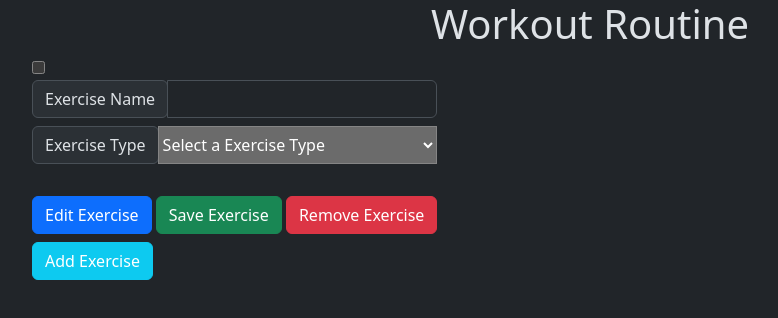
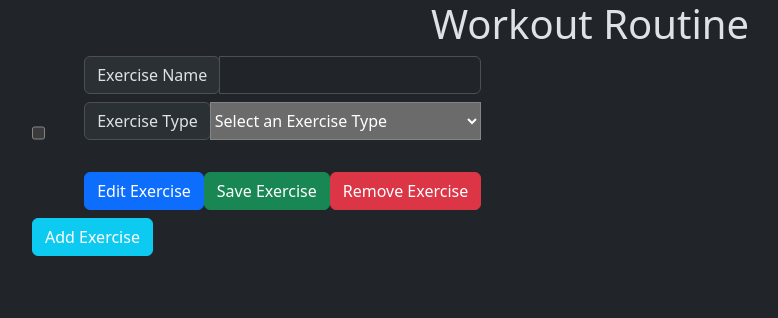
Before and after one commit to lbrooks81/Exercise-Routine-Builder, a plain HTML site: page index.html in a window 1280 px wide. Shown: the whole page, without its empty margins (50-828 px from the left). Drawn offline with nearby package versions, Linux system fonts and the light colour scheme.

Commit message:
Update #6 - More stylizations

```diff
--- a/css/index.css
+++ b/css/index.css
@@ -8,9 +8,9 @@
     border-bottom: grey;
 }
 
-th
+tr
 {
-    width: 10%;
+
 }
 
 .checkbox
@@ -21,8 +21,10 @@ th
 
 .checkbox-item
 {
-    height: inherit;
+    align-self: center;
     display: inline-flex;
+    height: 8em;
+    width: 3em;
 }
 
 .timer-inputs
@@ -32,20 +34,20 @@ th
 
 .timer-input-group
 {
-    align-items: center !important;
+    display: inline-flex;
+    align-items: center;
+    border: 1px solid rgb(73, 80, 87);
+    border-radius: 5px;
 }
 
-
-
-.rep
+.center
 {
-    flex: 1;
+    margin: 0 auto;
+    display: flex;
+    justify-content: space-evenly;
+    align-items: center;
 }
 
-#type-container
-{
-    display: inline-flex;
-}
 
 .type
 {
--- a/index.html
+++ b/index.html
@@ -7,12 +7,14 @@
     <link href="https://cdn.jsdelivr.net/npm/bootstrap@5.3.3/dist/css/bootstrap.min.css" rel="stylesheet" integrity="sha384-QWTKZyjpPEjISv5WaRU9OFeRpok6YctnYmDr5pNlyT2bRjXh0JMhjY6hW+ALEwIH" crossorigin="anonymous">
 </head>
 <body>
-<div id="container">
+<div>
 <main class="container">
   <div id="header-container">
       <h1>Workout Routine</h1>
   </div>
-  <div id="exercises"></div>
+  <table id="exercises">
+
+  </table>
   <button class="btn btn-info mb-5" id="new-exercise" style="color: white;">Add Exercise</button>
 </main>
 </div>
--- a/js/index.mjs
+++ b/js/index.mjs
@@ -26,18 +26,27 @@ class Exercise
     timerSeconds;
     timerOutput;
     timerId;
+    repsInput;
+    repsLabel;
+    setsInput;
+    setsLabel;
+    timerBlock;
 
     constructor()
     {
         this.exerciseNum = exerciseNumCounter++;
         this.timerId = 0;
-        this.timeRemaining = 0;
+        this.timeRemaining = 1000;
         this.addExercise();
+        this.repsInput = document.getElementById(`reps-${this.exerciseNum}`);
+        this.repsLabel = document.querySelector(`label[for="reps-${this.exerciseNum}-input"]`);
+        this.setsInput = document.getElementById(`sets-${this.exerciseNum}`);
+        this.setsLabel = document.querySelector(`label[for="sets-${this.exerciseNum}-input"]`);
+        this.timerBlock = document.getElementById(`time-${this.exerciseNum}`);
     }
     addExercise()
     {
-        const newExercise = document.createElement('div');
-        newExercise.setAttribute("id", `exercise-${this.exerciseNum}`);
+        const newExercise = document.createElement('ti');
         newExercise.innerHTML =
         `
         <div class="d-inline-block" id="exercise-${this.exerciseNum}">
@@ -50,27 +59,27 @@ class Exercise
                 <input class="form-control" id="exercise-input-${this.exerciseNum}" type="text">
             </span>
 
-            <div class="input-group mb-2" id="type-container">
+            <div class="input-group mb-2">
                 <div class="input-group-prepend">
                     <label class="input-group-text type" for="exercise-type-${this.exerciseNum}">Exercise Type</label>
                 </div>
                 <select class="custom-select type" id="exercise-type-${this.exerciseNum}">
-                    <option value="default" hidden>Select a Exercise Type</option>
+                    <option value="default" hidden>Select an Exercise Type</option>
                     <option value="time">Time-Based</option>
                     <option value="rep">Repetition-Based</option>
                 </select>
             </div>
 
             <div class="input-group my-2" id="time-${this.exerciseNum}">
-                <div class="input-group timer-input-group">
+                <div class="timer-input-group">
                     <label for="hour-input-${this.exerciseNum}">H
-                        <input class="timer-inputs" id="hour-input-${this.exerciseNum}" type="number" value="0">
+                        <input class="timer-inputs" id="hour-input-${this.exerciseNum}" type="number" value="0" min="0">
                     </label>
                     <label for="minute-input-${this.exerciseNum}">M
-                        <input class="timer-inputs" id="minute-input-${this.exerciseNum}" type="number" value="0">
+                        <input class="timer-inputs" id="minute-input-${this.exerciseNum}" type="number" value="0" min="0">
                     </label>
                     <label for="second-input-${this.exerciseNum}">S
-                        <input class="timer-inputs" id="second-input-${this.exerciseNum}" type="number" value="0">
+                        <input class="timer-inputs" id="second-input-${this.exerciseNum}" type="number" value="0" min="0">
                     </label>
                     <button class="btn btn-primary" type="button" id="timer-${this.exerciseNum}-btn">Start Timer</button>
                     <button class="btn btn-danger" type="button" id="timer-${this.exerciseNum}-stop">Stop</button>
@@ -80,26 +89,28 @@ class Exercise
                 </div>
             </div>
 
-            <div class="d-inline-flex" id="reps-container">
-                <div class="input-group mb-2 rep" id="reps-${this.exerciseNum}">
+            <div class="d-inline-flex reps" id="reps-container">
+                <div class="input-group mb-2" id="reps-${this.exerciseNum}">
                     <div class="input-group-prepend">
                         <span class="input-group-text">
                             <label for="reps-${this.exerciseNum}-input"></label>
                         </span>
                     </div>
-                    <input class="form-control w-100" id="reps-${this.exerciseNum}-input">
+                    <input class="form-control w-100" id="reps-${this.exerciseNum}-input"
+                    type="number" min="0">
                 </div>
 
-                <div class="input-group mb-2 rep" id="sets-${this.exerciseNum}">
+                <div class="input-group mb-2 center" id="sets-${this.exerciseNum}">
                     <div class="input-group-prepend" >
                         <span class="input-group-text">
                             <label for="sets-${this.exerciseNum}-input"></label>
                         </span>
                     </div>
-                    <input class="form-control w-100" id="sets-${this.exerciseNum}-input">
+                    <input class="form-control w-100" id="sets-${this.exerciseNum}-input"
+                    type="number" min="0">
                 </div>
             </div>
-            <div class="mb-2" id="btn-container">
+            <div class="mb-2 center" id="btn-container">
                 <button class="btn btn-primary" type="button" id="edit-btn-${this.exerciseNum}">Edit Exercise</button>
                 <button class="btn btn-success" type="button" id="save-btn-${this.exerciseNum}">Save Exercise</button>
                 <button class="btn btn-danger" type="button" id="remove-btn-${this.exerciseNum}">Remove Exercise</button>
@@ -107,19 +118,23 @@ class Exercise
         </div>
         `;
 
-        const exercise = document.createElement("div");
-        exercise.setAttribute("display", "inline-block");
+        const div = document.createElement("div");
+        div.classList.add('center');
 
-        const checkboxDiv = document.createElement("div");
+        const exercise = document.createElement("tr");
+        exercise.classList.add('exercises');
+        exercise.setAttribute("id", `exercise-${this.exerciseNum}`);
+
+
+        const checkboxDiv = document.createElement("ti");
         checkboxDiv.classList.add('checkbox-item');
 
         exercise.appendChild(checkboxDiv);
         exercise.appendChild(newExercise);
-        document.getElementById("exercises").appendChild(exercise);
 
-        const parent = checkboxDiv.parentNode;
-        console.log(parent);
-        console.log(parent.style);
+        div.appendChild(exercise)
+
+        document.getElementById("exercises").appendChild(div);
 
         const checkbox = document.createElement("input");
         checkbox.setAttribute("id", `checkbox-${this.exerciseNum}`);
@@ -127,7 +142,6 @@ class Exercise
         checkbox.setAttribute("type", "checkbox");
 
         checkboxDiv.appendChild(checkbox);
-
 
         this.timerHours = document.getElementById(`hour-input-${this.exerciseNum}`);
         this.timerMinutes =  document.getElementById(`minute-input-${this.exerciseNum}`);
@@ -171,8 +185,7 @@ class Exercise
         document.getElementById(`remove-btn-${this.exerciseNum}`)
             .addEventListener('click', () =>
             {
-                // TODO add pop-up with confirmation
-                document.getElementById('exercises').removeChild(exercise);
+                document.getElementById('exercises').removeChild(div);
             });
 
 
@@ -208,8 +221,10 @@ class Exercise
         document.getElementById(`timer-${this.exerciseNum}-btn`)
             .addEventListener('click', () =>
             {
-                console.log(this.timeRemaining);
-                this.timeRemaining += 1000;
+                if(this.timerSeconds + this.timerMinutes + this.timerHours === 0)
+                {
+                    return;
+                }
                 this.timeChange = Date.now();
                 this.timerId = setInterval(function () {this.startTimer()}.bind(this), 1);
             });
@@ -229,52 +244,37 @@ class Exercise
 
         if(selection === 'rep')
         {
-            document.getElementById(`reps-${this.exerciseNum}`)
-                .style.display = 'block';
-            document.querySelector(`label[for="reps-${this.exerciseNum}-input"]`)
-                .textContent = 'Reps';
+            this.repsInput.style.display = 'block';
+            this.repsLabel.textContent = 'Reps';
+            this.setsInput.style.display = 'block';
+            this.setsLabel.textContent = 'Sets';
 
-            document.getElementById(`sets-${this.exerciseNum}`)
-                .style.display = 'block';
-            document.querySelector(`label[for="sets-${this.exerciseNum}-input"]`)
-                .textContent = 'Sets';
-
-
-            document.getElementById(`time-${this.exerciseNum}`)
-                .style.display = 'none';
+            this.timerBlock.style.display = 'none';
         }
         else if(selection === 'time')
         {
-            document.getElementById(`time-${this.exerciseNum}`)
-                .style.display = 'block';
-            document.getElementById(`minute-input-${this.exerciseNum}`).textContent = 'M';
+            this.timerBlock.style.display = 'block';
 
-            /*document.querySelectorAll(".timer-input-group label")[0]
-                .textContent = 'H';
-
-
-            document.querySelectorAll(".timer-input-group label")[1].innerHTML
-                // .textContent = 'M';
-
-            document.querySelectorAll(".timer-input-group label")[2]
-                .textContent = 'S';
-*/
-
-            document.getElementById(`reps-${this.exerciseNum}`)
-                .style.display = 'none';
-            document.getElementById(`sets-${this.exerciseNum}`)
-                .style.display = 'none';
+            this.repsInput.style.display = 'none';
+            this.setsInput.style.display = 'none';
         }
     }
 
     startTimer()
     {
+        if(this.timeRemaining <= 0)
+        {
+            return;
+        }
         this.timeRemaining -= Date.now() - this.timeChange;
         this.timeChange = Date.now();
 
         this.timerOutput.textContent = `${addZero(Math.floor(this.timeRemaining / 3600000 % 24), false)}:` +   // Hours
             `${addZero(Math.floor(this.timeRemaining / 60000 % 60), false)}:` +     // Minutes
             `${addZero(Math.floor(this.timeRemaining / 1000 % 60), false)}`;        // Seconds
+
+        document.getElementById(`timer-${this.exerciseNum}-btn`)
+            .setAttribute("disabled", '');
 
         if(this.timeRemaining <= 0)
         {
@@ -284,6 +284,14 @@ class Exercise
 
     stopTimer()
     {
+        document.getElementById(`timer-${this.exerciseNum}-btn`)
+            .removeAttribute("disabled");
+
+        this.timerHours.value = 0;
+        this.timerMinutes.value = 0;
+        this.timerSeconds.value = 0;
+        this.timeRemaining = 1000;
+
         clearInterval(this.timerId);
         this.timerOutput.textContent = "00:00:00";
         alert('Timer Finished');
@@ -292,9 +300,13 @@ class Exercise
     lockInputs()
     {
         let inputs = document.querySelectorAll("#exercise-" + this.exerciseNum + " input");
+        let checkbox = document.getElementById(`checkbox-${this.exerciseNum}`);
         for(let i of inputs)
         {
-            i.setAttribute('disabled', '');
+            if(i !== checkbox)
+            {
+                i.setAttribute('disabled', '');
+            }
         }
 
         document.getElementById(`exercise-type-${this.exerciseNum}`)
```
